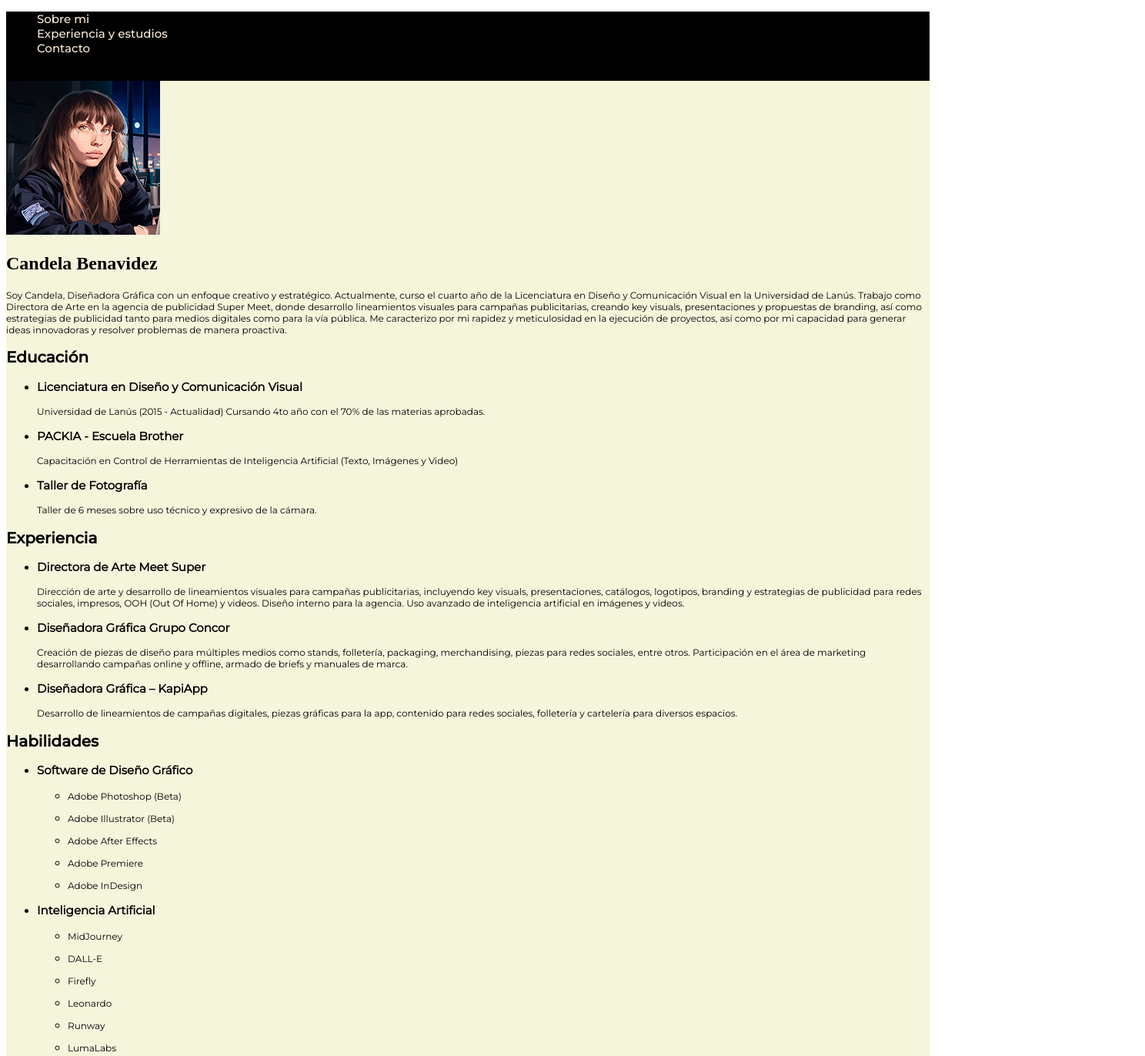
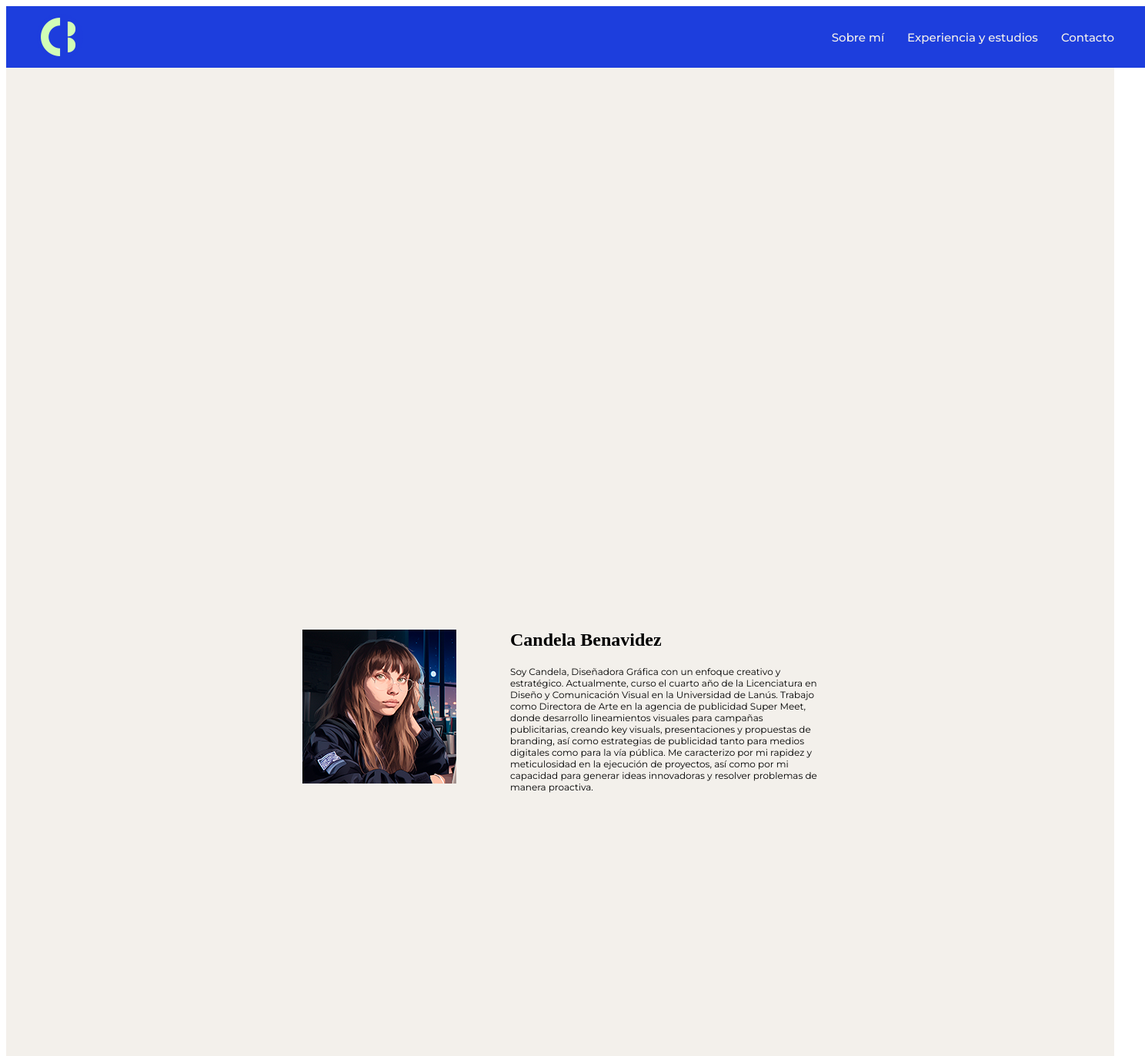
Before and after one commit to CandeBe/TP1-Computacion-3, a plain HTML site: page index.html in a window 1280 px wide. Shown: the top 1372 px of the page at 77% size, 1488 px wide, since content can reach past the window. Drawn offline with Linux system fonts and the light colour scheme.

Commit message:
Maqueta html lista, aplicando CSS de a poco

```diff
--- a/estilos.css
+++ b/estilos.css
@@ -17,30 +17,67 @@ h3{
 p{
     color: black;
     font-size:12px;
-    font-family: "montserrat regular"
+    font-family: "montserrat regular"}
+
+.botonera {
+    width: 1440px;
+    height: 80px;
+    background-color: #1d3edd;
+
+    display: flex;
+    justify-content: flex-end;
+    align-items: center;
+    padding-right: 40px;
 }
-.botonera{
-    width: 1200px;
-    height: 90px;
-    background-color: black;
+.botonera ul {
+    list-style: none;
+    display: flex;
+    gap: 30px;
     font-size: 15px;
-    font-family: "montserrat medium"
+    font-family: "montserrat medium";
 }
-#cabecera{
-    background-color: beige;
-    width: 1200px;
-    height: 1300px;
-}
+
 a{
     text-decoration: none;
 }
 a:link{
-    color: antiquewhite;
+    color: #f3f0eb;
 }
 a:hover{
-    color: aquamarine;
+    color: #d3feb6;
     font-size: medium;
 }
+.logo {
+    height: 60px;
+    margin-left: 40px;
+    margin-right: auto;
+  }
+
+#cabecera{
+    background-color:#f3f0eb;
+    width: 1440px;
+    height: 1300px;}
+
+ .contenido {
+        display: flex;
+        align-items: center;
+        justify-content: center;
+        gap: 40px;
+        max-width: 1200px;
+        margin: 0 auto;
+        padding: 710px 100px;
+ }
+
+ .contenido-imagen img {
+        object-fit: cover;
+        margin-right: 30px;
+    }
+
+.contenido-texto {
+        max-width: 400px;
+        text-align: left;
+    }
+
 @font-face {
     font-family: "montserrat bold";
     src: url(fonts/Montserrat-Bold.ttf);format('truetype');
--- a/index.html
+++ b/index.html
@@ -1,112 +1,36 @@
 <!doctype html>
 <html>
     <head>
-        <meta>
-        <title> Curriculum Benavidez Candela </title>
+        <meta charset="UTF-8">
+        <title>Curriculum Benavidez Candela</title>
         <link href="estilos.css" rel="stylesheet" type="text/css">
     </head>
 <body>
     <header>
         <nav class="botonera">
+            <img src="img/logo_header.png" alt="Logo de Candela" width="60" height="60" class="logo">
             <ul>
-                <li><a href="sobre_mi.html" target="_blank">Sobre mi</a></li>
-                <li><a href="experiencia_estudios.html" target="_blank">Experiencia y estudios </a></li>
-                <li><a href="contacto.html" target="_blank">Contacto</a></li>
+                <li><a href="index.html">Sobre mí</a></li>
+                <li><a href="experiencia_estudios.html">Experiencia y estudios</a></li>
+                <li><a href="contacto.html">Contacto</a></li>
             </ul>
         </nav>
     </header>
+
     <main id="cabecera">
-    <section>
-        <img src="img/foto-perfil.png" alt="Foto de perfil de Candela" width="200"  heigth="200">
+        <section class="contenido">
+            <div class="contenido-imagen">
+                <img src="img/foto-perfil.png" alt="Foto de perfil de Candela" width="200" height="200">
+            </div>
+            <div class="contenido-texto">
                 <h1>Candela Benavidez</h1>
                 <p>Soy Candela, Diseñadora Gráfica con un enfoque creativo y estratégico. Actualmente, curso el cuarto año de la Licenciatura en Diseño y Comunicación Visual en la Universidad de Lanús. Trabajo como Directora de Arte en la agencia de publicidad Super Meet, donde desarrollo lineamientos visuales para campañas publicitarias, creando key visuals, presentaciones y propuestas de branding, así como estrategias de publicidad tanto para medios digitales como para la vía pública. Me caracterizo por mi rapidez y meticulosidad en la ejecución de proyectos, así como por mi capacidad para generar ideas innovadoras y resolver problemas de manera proactiva.</p>
-    </section>
-    <section>
-        <h2>Educación</h2>
-        <ul>
-            <li>
-                <h3>Licenciatura en Diseño y Comunicación Visual</h3>
-                    <p>Universidad de Lanús (2015 - Actualidad) Cursando 4to año con el 70% de las materias aprobadas.</p>
-            </li>
-            <li>
-                <h3>PACKIA - Escuela Brother</h3>
-                    <p>Capacitación en Control de Herramientas de Inteligencia Artificial (Texto, Imágenes y Video)</p>
-            </li>
-            <li>
-                <h3>Taller de Fotografía</h3>
-                    <p>Taller de 6 meses sobre uso técnico y expresivo de la cámara.</p>
-            </li>
-        </ul>
-    </section>
-    <section>
-        <h2>Experiencia</h2>
-            <ul>
-                <li>
-                    <h3>Directora de Arte Meet Super</h3>
-                        <p>Dirección de arte y desarrollo de lineamientos visuales para campañas publicitarias, incluyendo key visuals, presentaciones, catálogos, logotipos, branding y estrategias de publicidad para redes sociales, impresos, OOH (Out Of Home) y videos. Diseño interno para la agencia. Uso avanzado de inteligencia artificial en imágenes y videos.</p>
-                </li>
-                <li>
-                    <h3>Diseñadora Gráfica Grupo Concor</h3>
-                        <p>Creación de piezas de diseño para múltiples medios como stands, folletería, packaging, merchandising, piezas para redes sociales, entre otros. Participación en el área de marketing desarrollando campañas online y offline, armado de briefs y manuales de marca.</p>
-                </li>
-                <li>
-                    <h3>Diseñadora Gráfica – KapiApp</h3>
-                        <p>Desarrollo de lineamientos de campañas digitales, piezas gráficas para la app, contenido para redes sociales, folletería y cartelería para diversos espacios.</p>
-                </li>
-            </ul>
-    </section>
-    <section>
-        <h2>Habilidades</h2>
-            <ul>
-                <li>
-                    <h3>Software de Diseño Gráfico</h3>
-                    <ul>
-                        <li>
-                            <p>Adobe Photoshop (Beta)</p>
-                        </li>
-                        <li>
-                            <p>Adobe Illustrator (Beta)</p>
-                        </li>
-                        <li>
-                            <p>Adobe After Effects</p>
-                        </li>
-                        <li>
-                            <p>Adobe Premiere</p>
-                        </li>
-                        <li>
-                            <p>Adobe InDesign</p>
-                        </li>
-                    </ul>
-                </li>
-                <li>
-                    <h3>Inteligencia Artificial</h3>
-                    <ul>
-                        <li>
-                            <p>MidJourney</p>
-                        </li>
-                        <li>
-                            <p>DALL-E</p>
-                        </li>
-                        <li>
-                            <p>Firefly</p>
-                        </li>
-                        <li>
-                            <p>Leonardo</p>
-                        </li>
-                        <li>
-                            <p>Runway</p>
-                        </li>
-                        <li>
-                            <p>LumaLabs</p>
-                        </li>
-                    </ul>
-                </li>
-            </ul>
+            </div>
         </section>
     </main>
+
     <footer>
         <p>2025 Candela | Todos los derechos reservados</p>
-    <img>
     </footer>
 </body>
 </html>
```
Also changed, not shown: contacto.html (added, +29 -0 lines), experiencia_estudios.html (added, +88 -0 lines), IMG/fondo_sobremi.png (added), IMG/logo_header.png (added). Lines whose indentation alone changed are shown as unchanged.
